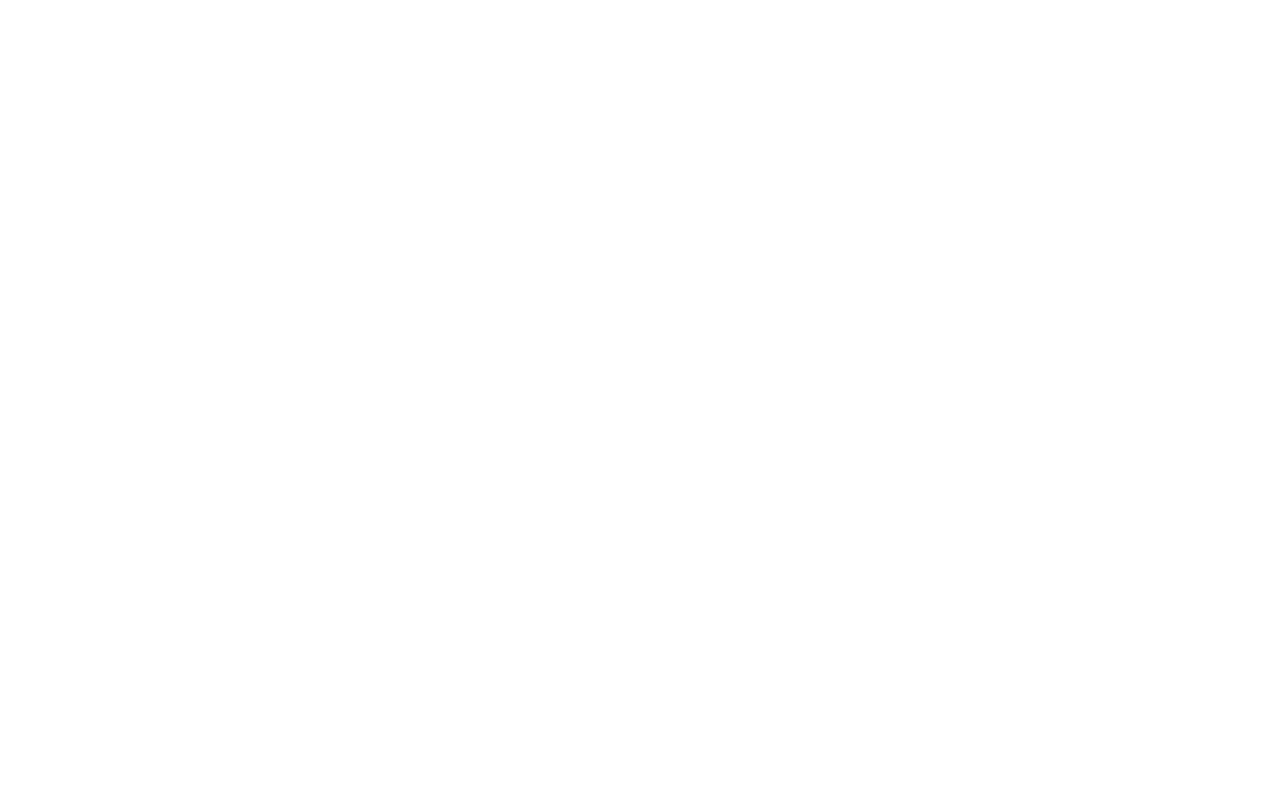
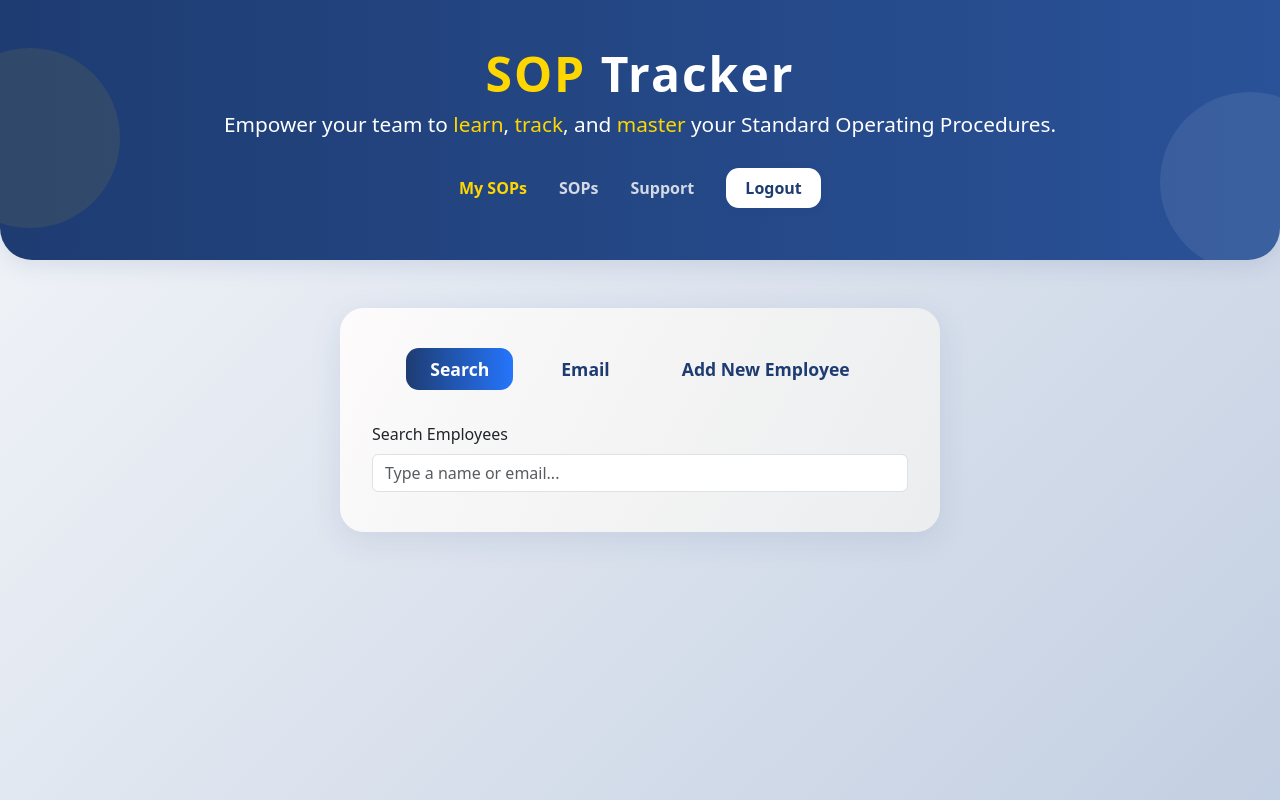
Before and after one commit to chicalauren/SOP_Tracking, a React (Vite) app in the folder client/: page /employees in a window 1280 px wide. Before the commit this address had no page. Built offline with nearby package versions, Linux system fonts and the light colour scheme.

Commit message:
added Employees Page with basic CSS styling

```diff
--- a/client/src/App.tsx
+++ b/client/src/App.tsx
@@ -3,6 +3,7 @@
 import SopDetail from './pages/SopDetail';
 import QuizPage from './pages/QuizPage';
 import AuthPage from './pages/AuthPage';
+import EmployeesPage from './pages/EmployeesPage';
 
 function App() {
   return (
@@ -12,6 +13,7 @@
         <Route path='/dashboard' element={<Dashboard />} />
         <Route path='/sop/:id' element={<SopDetail />} />
         <Route path='/sop/:id/quiz' element={<QuizPage />} />
+        <Route path='/employees' element={<EmployeesPage />} />
       </Routes>
     </Router>
   );
--- a/client/src/components/Navbar.tsx
+++ b/client/src/components/Navbar.tsx
@@ -30,7 +30,7 @@
         </p>
         <div className="sop-navbar-row">
           <div className="sop-navbar-links">
-            <Link to="/" className="sop-navbar-link sop-navbar-highlight">
+            <Link to="/dashboard" className="sop-navbar-link sop-navbar-highlight">
               My SOPs
             </Link>
             <span className="sop-navbar-link">SOPs</span>
@@ -39,7 +39,7 @@
             )}
             {role === 'Administrator' && (
               <>
-                <span className="sop-navbar-link">Employees</span>
+                <Link to="/employees" className="sop-navbar-link">Employees</Link>
                 <span className="sop-navbar-link">Manage Groups</span>
                 <span className="sop-navbar-link">Reports</span>
                 <span className="sop-navbar-link">Configuration</span>
--- /dev/null
+++ b/client/src/pages/EmployeesPage.css
@@ -0,0 +1,79 @@
+.employees-bg {
+  min-height: 100vh;
+  background: linear-gradient(135deg, #f5f7fa 0%, #c3cfe2 100%);
+  padding-bottom: 3rem;
+}
+
+.employees-container {
+  max-width: 600px;
+  margin: 0 auto;
+  background: linear-gradient(120deg, #fdfbfb 0%, #ebedee 100%);
+  border-radius: 1.5rem;
+  box-shadow: 0 8px 32px rgba(30,60,114,0.10);
+  padding: 2.5rem 2rem 2rem 2rem;
+  position: relative;
+  z-index: 1;
+}
+
+.employees-tabs {
+  display: flex;
+  justify-content: center;
+  gap: 1.5rem;
+  margin-bottom: 2rem;
+}
+
+.employees-tab-btn {
+  background: none;
+  border: none;
+  font-weight: 600;
+  font-size: 1.1rem;
+  color: #1e3c72;
+  padding: 0.5rem 1.5rem;
+  border-radius: 0.8rem;
+  transition: background 0.2s, color 0.2s;
+  cursor: pointer;
+}
+
+.employees-tab-btn.active,
+.employees-tab-btn:hover {
+  background: linear-gradient(90deg, #1e3c72 0%, #2575fc 100%);
+  color: #fff;
+}
+
+.employees-form label {
+  font-weight: 500;
+  color: #1e3c72;
+}
+
+.employees-form .form-control,
+.employees-form .form-select {
+  border-radius: 0.7rem;
+  border: 1px solid #c3cfe2;
+  margin-bottom: 1rem;
+}
+
+.employees-autocomplete-list {
+  max-height: 150px;
+  overflow-y: auto;
+  margin-bottom: 1rem;
+  border-radius: 0.7rem;
+  box-shadow: 0 2px 8px rgba(30,60,114,0.08);
+}
+
+.employees-autocomplete-item {
+  cursor: pointer;
+  padding: 0.5rem 1rem;
+  transition: background 0.15s;
+}
+
+.employees-autocomplete-item:hover {
+  background: #e3e9f7;
+}
+
+.employees-alert {
+  border-radius: 0.5rem;
+  padding: 0.5rem 1rem;
+  margin-bottom: 1rem;
+  font-size: 0.95rem;
+  text-align: center;
+}
--- /dev/null
+++ b/client/src/pages/EmployeesPage.tsx
@@ -0,0 +1,224 @@
+import { useState } from 'react';
+import Navbar from '../components/Navbar';
+import './EmployeesPage.css';
+
+// Mock employee data for autocomplete (replace with API call)
+const mockEmployees = [
+  { id: 1, firstName: 'Alice', lastName: 'Smith', email: 'alice@company.com' },
+  { id: 2, firstName: 'Bob', lastName: 'Jones', email: 'bob@company.com' },
+  { id: 3, firstName: 'Charlie', lastName: 'Brown', email: 'charlie@company.com' },
+];
+
+const roles = ['User', 'Reporter', 'Auditor', 'Administrator'] as const;
+
+export default function EmployeesPage() {
+  const [tab, setTab] = useState<'search' | 'email' | 'add'>('search');
+  const role = (localStorage.getItem('role') as typeof roles[number]) || 'User';
+
+  // Search state
+  const [search, setSearch] = useState('');
+  const [selectedEmployee, setSelectedEmployee] = useState<typeof mockEmployees[0] | null>(null);
+
+  // Email state
+  const [emailTo, setEmailTo] = useState('');
+  const [emailSubject, setEmailSubject] = useState('');
+  const [emailBody, setEmailBody] = useState('');
+  const [emailSent, setEmailSent] = useState(false);
+
+  // Add employee state
+  const [firstName, setFirstName] = useState('');
+  const [lastName, setLastName] = useState('');
+  const [newEmail, setNewEmail] = useState('');
+  const [newPassword, setNewPassword] = useState('');
+  const [newRole, setNewRole] = useState<typeof roles[number]>('User');
+  const [addSuccess, setAddSuccess] = useState('');
+
+  // Filter employees for autocomplete
+  const filteredEmployees = search
+    ? mockEmployees.filter(
+        e =>
+          e.firstName.toLowerCase().includes(search.toLowerCase()) ||
+          e.lastName.toLowerCase().includes(search.toLowerCase()) ||
+          e.email.toLowerCase().includes(search.toLowerCase())
+      )
+    : [];
+
+  // Handlers
+  const handleAddEmployee = (e: React.FormEvent) => {
+    e.preventDefault();
+    // TODO: Replace with API call
+    setAddSuccess(`Added ${firstName} ${lastName} as ${newRole}`);
+    setFirstName('');
+    setLastName('');
+    setNewEmail('');
+    setNewPassword('');
+    setNewRole('User');
+    setTimeout(() => setAddSuccess(''), 3000);
+  };
+
+  const handleSendEmail = (e: React.FormEvent) => {
+    e.preventDefault();
+    // TODO: Replace with API call
+    setEmailSent(true);
+    setTimeout(() => setEmailSent(false), 2000);
+    setEmailTo('');
+    setEmailSubject('');
+    setEmailBody('');
+  };
+
+  return (
+    <div className="employees-bg">
+      <Navbar role={role} />
+      <div className="employees-container">
+        {/* Selection Bar */}
+        <div className="employees-tabs">
+          <button
+            className={`employees-tab-btn${tab === 'search' ? ' active' : ''}`}
+            onClick={() => setTab('search')}
+            type="button"
+          >
+            Search
+          </button>
+          <button
+            className={`employees-tab-btn${tab === 'email' ? ' active' : ''}`}
+            onClick={() => setTab('email')}
+            type="button"
+          >
+            Email
+          </button>
+          <button
+            className={`employees-tab-btn${tab === 'add' ? ' active' : ''}`}
+            onClick={() => setTab('add')}
+            type="button"
+          >
+            Add New Employee
+          </button>
+        </div>
+
+        {/* Tab Content */}
+        {tab === 'search' && (
+          <div>
+            <label className="form-label">Search Employees</label>
+            <input
+              className="form-control mb-2"
+              placeholder="Type a name or email..."
+              value={search}
+              onChange={e => {
+                setSearch(e.target.value);
+                setSelectedEmployee(null);
+              }}
+              autoComplete="off"
+            />
+            {search && (
+              <ul className="employees-autocomplete-list list-group">
+                {filteredEmployees.length === 0 && (
+                  <li className="list-group-item text-muted">No matches</li>
+                )}
+                {filteredEmployees.map(emp => (
+                  <li
+                    key={emp.id}
+                    className="employees-autocomplete-item list-group-item list-group-item-action"
+                    onClick={() => {
+                      setSelectedEmployee(emp);
+                      setSearch('');
+                    }}
+                  >
+                    {emp.firstName} {emp.lastName} ({emp.email})
+                  </li>
+                ))}
+              </ul>
+            )}
+            {selectedEmployee && (
+              <div className="employees-alert alert alert-info">
+                <strong>{selectedEmployee.firstName} {selectedEmployee.lastName}</strong><br />
+                Email: {selectedEmployee.email}
+              </div>
+            )}
+          </div>
+        )}
+
+        {tab === 'email' && (
+          <form className="employees-form" onSubmit={handleSendEmail}>
+            <label className="form-label">To</label>
+            <input
+              className="form-control"
+              type="email"
+              value={emailTo}
+              onChange={e => setEmailTo(e.target.value)}
+              required
+            />
+            <label className="form-label">Subject</label>
+            <input
+              className="form-control"
+              value={emailSubject}
+              onChange={e => setEmailSubject(e.target.value)}
+              required
+            />
+            <label className="form-label">Message</label>
+            <textarea
+              className="form-control"
+              rows={4}
+              value={emailBody}
+              onChange={e => setEmailBody(e.target.value)}
+              required
+            />
+            <button className="btn btn-primary w-100" type="submit">
+              Send Email
+            </button>
+            {emailSent && <div className="employees-alert alert alert-success mt-2">Email sent!</div>}
+          </form>
+        )}
+
+        {tab === 'add' && (
+          <form className="employees-form" onSubmit={handleAddEmployee}>
+            <label className="form-label">First Name</label>
+            <input
+              className="form-control"
+              value={firstName}
+              onChange={e => setFirstName(e.target.value)}
+              required
+            />
+            <label className="form-label">Last Name</label>
+            <input
+              className="form-control"
+              value={lastName}
+              onChange={e => setLastName(e.target.value)}
+              required
+            />
+            <label className="form-label">Email</label>
+            <input
+              className="form-control"
+              type="email"
+              value={newEmail}
+              onChange={e => setNewEmail(e.target.value)}
+              required
+            />
+            <label className="form-label">Password</label>
+            <input
+              className="form-control"
+              type="password"
+              value={newPassword}
+              onChange={e => setNewPassword(e.target.value)}
+              required
+            />
+            <label className="form-label">Role</label>
+            <select
+              className="form-select mb-3"
+              value={newRole}
+              onChange={e => setNewRole(e.target.value as typeof roles[number])}
+              required
+            >
+              {roles.map(r => (
+                <option key={r} value={r}>{r}</option>
+              ))}
+            </select>
+            <button className="btn btn-success w-100" type="submit">
+              Add Employee
+            </button>
+            {addSuccess && <div className="employees-alert alert alert-success mt-2">{addSuccess}</div>}
+          </form>
+        )}
+      </div>
+    </div>
+  );
+}
```
